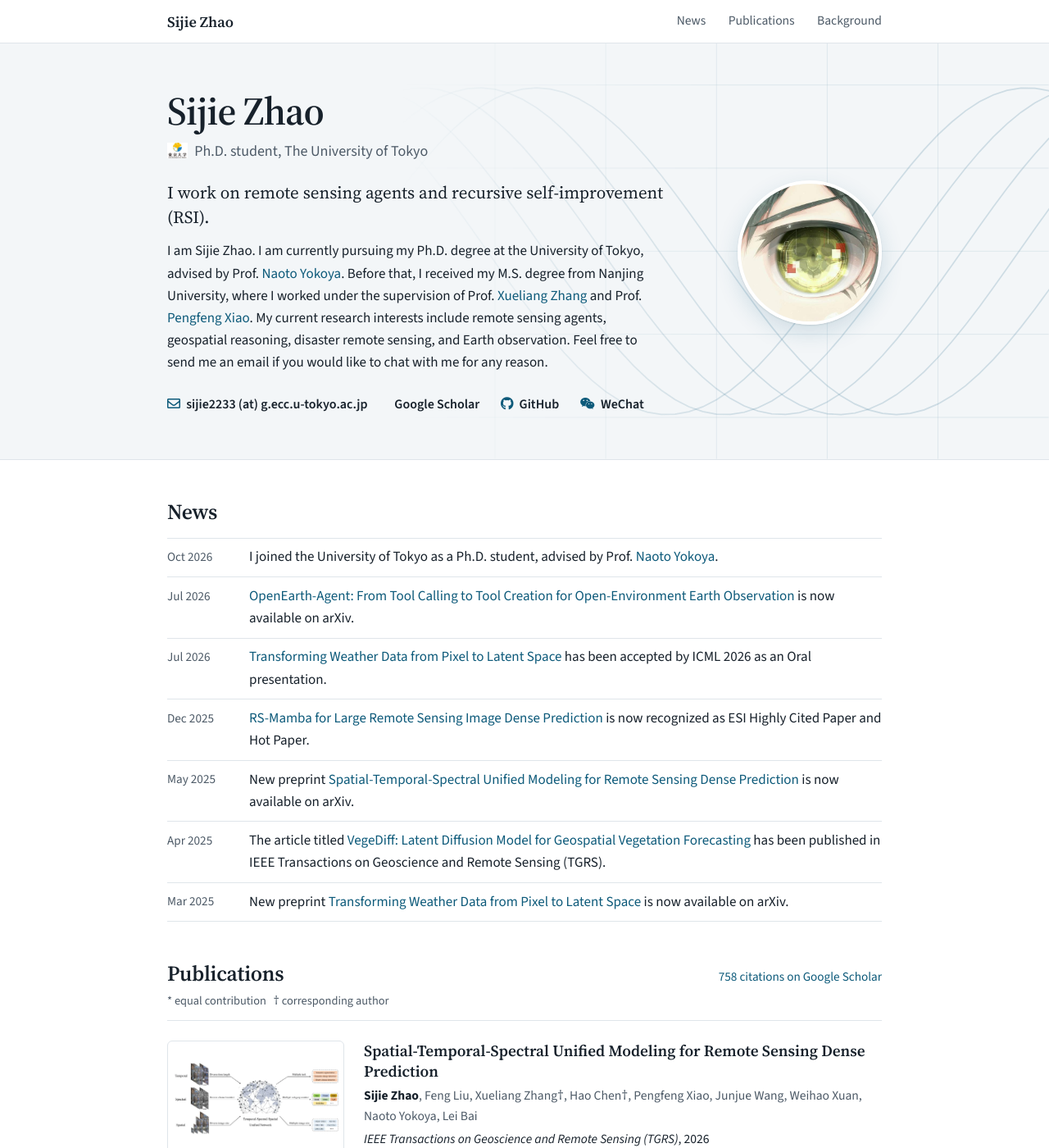
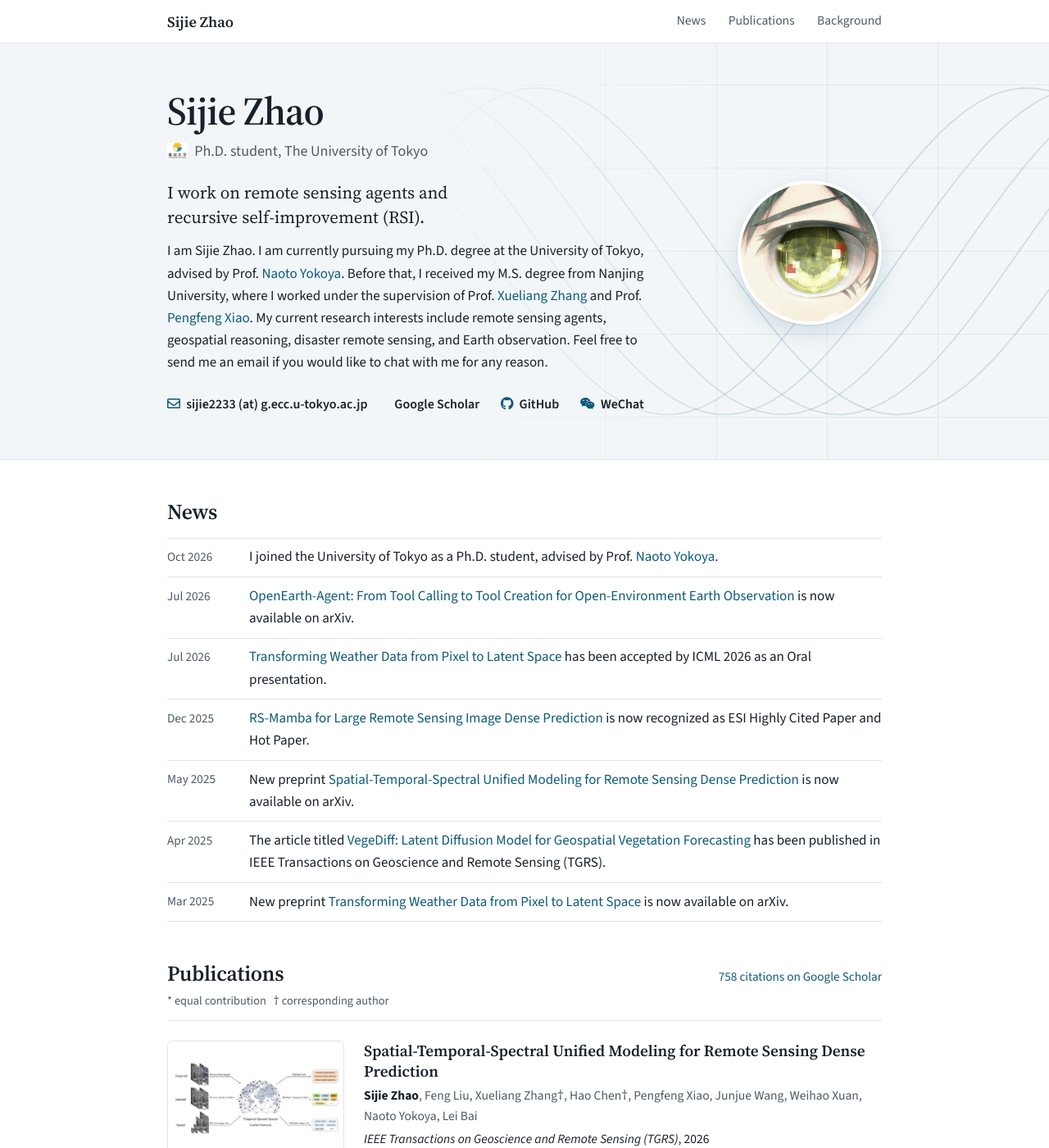
Before and after one commit to walking-shadow/walking-shadow.github.io, a Jekyll site: the page built from index.html, in a window 1280 px wide and 1400 px high. Shown: the whole window at 82% size. Built offline with Jekyll 4.4.1, drawn with Linux system fonts in a browser that asks for light colours; a style sheet for code colours, icons or effects is not loaded.

Commit message:
Balance the research statement when it wraps
Co-Authored-By: Claude Opus 5.5 <noreply@anthropic.com>
Claude-Session: https://claude.ai/code/session_01FZMJNFQe2KN6uwBkbc24Hp

```diff
--- a/assets/css/global.css
+++ b/assets/css/global.css
@@ -73,7 +73,7 @@ ul { margin: 0; padding: 0; list-style: none; }
 h1 { margin: 0; font: 600 3rem/1.1 var(--serif); letter-spacing: -0.015em; }
 .role { margin-top: 0.6rem; font-size: 1.125rem; color: var(--soft); }
 .role img { height: 1.05em; margin-right: 0.45em; vertical-align: -0.12em; }
-.tagline { margin-top: 1.25rem; font: 400 1.3125rem/1.4 var(--serif); }
+.tagline { margin-top: 1.25rem; max-width: 36rem; font: 400 1.3125rem/1.4 var(--serif); text-wrap: balance; }
 .bio { margin-top: 0.9rem; max-width: 38rem; }
 .contact { display: flex; flex-wrap: wrap; gap: 0.5rem 1.6rem; margin-top: 1.5rem; }
 .contact a { color: var(--ink); font-weight: 600; font-size: 1rem; white-space: nowrap; }
```
